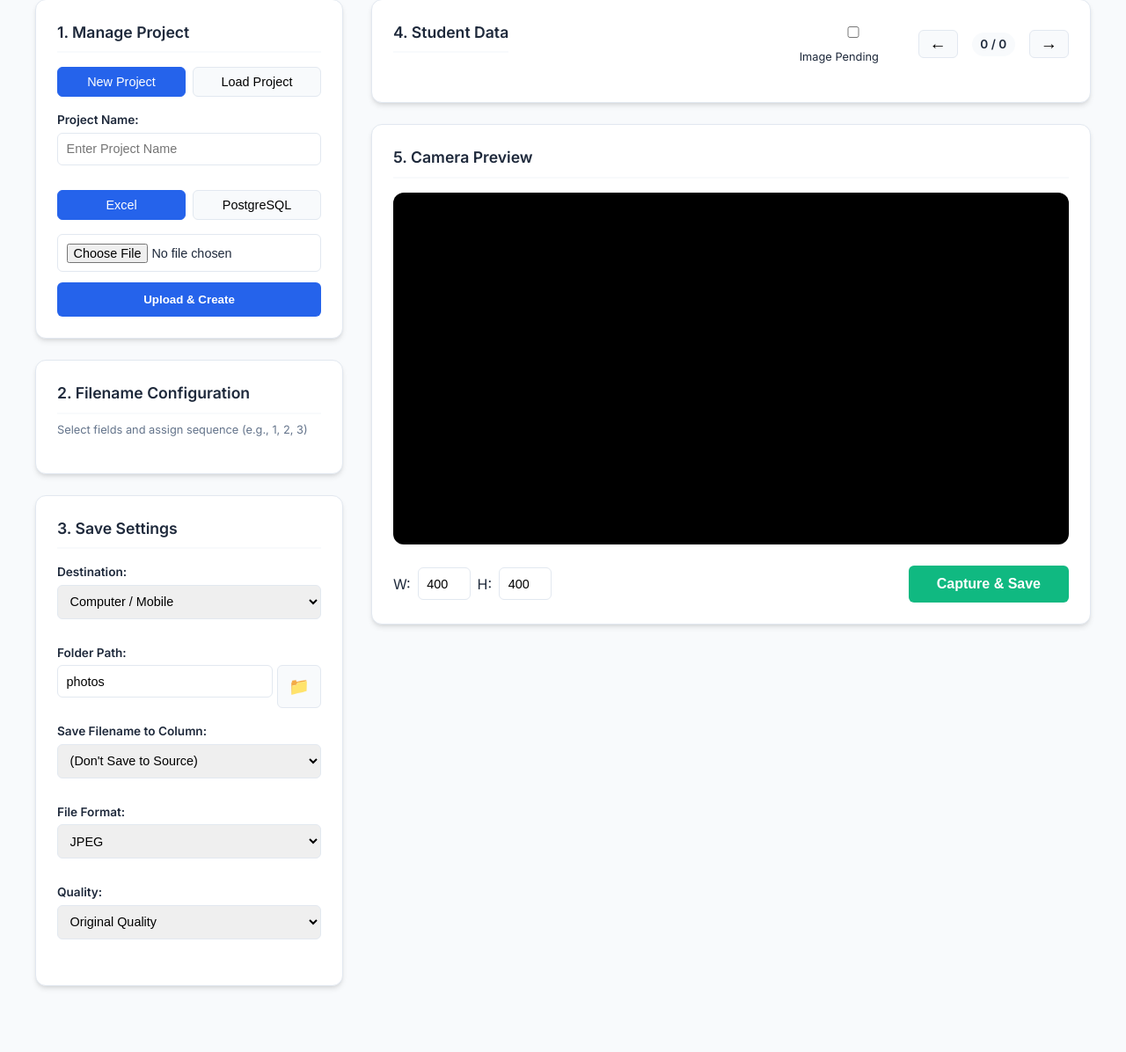
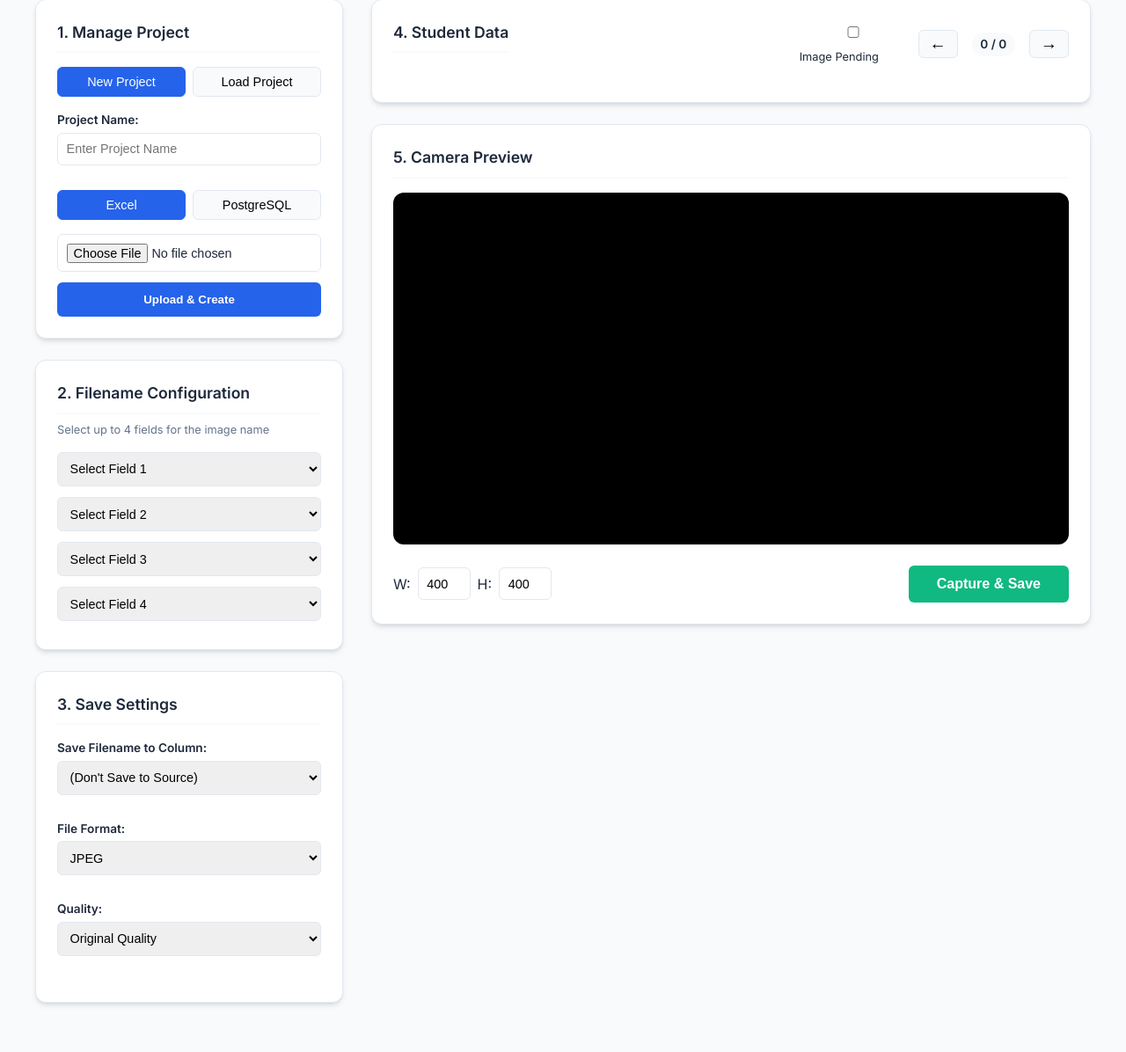
Before and after one commit to biswasp87/I_Card_Manager, a Flask app: page / in a window 1280 px wide. Shown: the part 227-1423 px from the top of the page at 88% size. Before the commit the page ends 1351 px from the top, so only its background shows below. Run offline with Flask 3, Linux system fonts and the light colour scheme; some libraries are stand-ins or nearby versions.

Commit message:
feat: finalize cloud-first workflow with BQ sync and GCS storage
- Replace filename configuration with four sequential dropdowns.
- Remove obsolete local/GDrive destination settings; images now sync directly to GCS.
- Ensure 'Capture & Save' updates BigQuery 'Image Link' using type-safe parameters.
- Fix JS runtime errors and table view image loading for cloud URLs.
- Implement globally unique GCS bucket naming (`icm-{project_id}`).
- Cleanup repository hygiene (remove caches, logs, dead code).

Co-authored-by: biswasp87 <76902729+biswasp87@users.noreply.github.com>

```diff
--- a/app.py
+++ b/app.py
@@ -7,9 +7,6 @@ from PIL import Image
 import json
 import psycopg2
 from psycopg2 import sql
-from googleapiclient.discovery import build
-from googleapiclient.http import MediaIoBaseUpload
-from google_auth_oauthlib.flow import Flow
 from flask import session, url_for, redirect, send_file, abort
 from google.cloud import bigquery, storage
 
@@ -132,7 +129,7 @@ def create_project():
 
     # 3. Setup GCS
     storage_client = get_storage_client()
-    bucket_name = "I_Card_Manager"
+    bucket_name = f"icm-{bq_client.project}"
     try:
         bucket = storage_client.get_bucket(bucket_name)
     except Exception:
@@ -288,50 +285,6 @@ def list_dirs():
     except Exception as e:
         return jsonify({"error": str(e)}), 500
 
-@app.route('/authorize')
-def authorize():
-    flow = Flow.from_client_secrets_file(
-        'client_secrets.json',
-        scopes=['https://www.googleapis.com/auth/drive.file'],
-        redirect_uri=url_for('oauth2callback', _external=True)
-    )
-    authorization_url, state = flow.authorization_url(access_type='offline')
-    session['state'] = state
-    return redirect(authorization_url)
-
-@app.route('/oauth2callback')
-def oauth2callback():
-    state = session['state']
-    flow = Flow.from_client_secrets_file(
-        'client_secrets.json',
-        scopes=['https://www.googleapis.com/auth/drive.file'],
-        state=state,
-        redirect_uri=url_for('oauth2callback', _external=True)
-    )
-    flow.fetch_token(authorization_response=request.url)
-    credentials = flow.credentials
-    session['credentials'] = {
-        'token': credentials.token,
-        'refresh_token': credentials.refresh_token,
-        'token_uri': credentials.token_uri,
-        'client_id': credentials.client_id,
-        'client_secret': credentials.client_secret,
-        'scopes': credentials.scopes
-    }
-    return 'Authenticated successfully! You can close this window.'
-
-def upload_to_drive(image_bytes, filename, folder_id=None):
-    from google.oauth2.credentials import Credentials
-    creds = Credentials(**session['credentials'])
-    service = build('drive', 'v3', credentials=creds)
-
-    file_metadata = {'name': filename}
-    if folder_id:
-        file_metadata['parents'] = [folder_id]
-
-    media = MediaIoBaseUpload(BytesIO(image_bytes), mimetype='image/jpeg')
-    file = service.files().create(body=file_metadata, media_body=media, fields='id').execute()
-    return file.get('id')
 
 @app.route('/save_photo', methods=['POST'])
 def save_photo():
@@ -382,58 +335,46 @@ def save_photo():
         img.save(output, format=img_format, quality=quality)
     final_image_bytes = output.getvalue()
 
-    # Handle Destination
-    destination = data.get('destination', 'local')
-    if destination == 'google_drive':
-        if 'credentials' not in session:
-            return jsonify({"error": "Not authenticated with Google Drive"}), 401
-        try:
-            file_id = upload_to_drive(final_image_bytes, filename, data.get('drive_folder_id'))
-            return jsonify({"message": f"Photo saved to Google Drive (ID: {file_id})"})
-        except Exception as e:
-            return jsonify({"error": str(e)}), 500
-    else:
-        save_path = data.get('save_path', app.config['PHOTO_FOLDER'])
-        if not save_path:
-            save_path = app.config['PHOTO_FOLDER']
-        os.makedirs(save_path, exist_ok=True)
-        full_path = os.path.join(save_path, filename)
-        with open(full_path, 'wb') as f:
-            f.write(final_image_bytes)
+    # Save locally as fallback/cache
+    save_path = app.config['PHOTO_FOLDER']
+    os.makedirs(save_path, exist_ok=True)
+    full_path = os.path.join(save_path, filename)
+    with open(full_path, 'wb') as f:
+        f.write(final_image_bytes)
 
-        # Update source if requested
-        update_col = data.get('update_column')
-        if update_col and student_df is not None:
-            idx = data.get('index')
-            if idx is not None:
-                student_df.at[idx, update_col] = filename
-                if source_info.get('type') == 'excel':
-                    student_df.to_excel(source_info['path'], index=False)
-                elif source_info.get('type') == 'db':
-                    try:
-                        conn = psycopg2.connect(**source_info['params'])
-                        cur = conn.cursor()
-                        id_col = student_df.columns[0]
-                        id_val = student_df.iloc[idx][id_col]
+    # Update source if requested
+    update_col = data.get('update_column')
+    if update_col and student_df is not None:
+        if idx is not None:
+            student_df.at[idx, update_col] = filename
+            if source_info.get('type') == 'excel':
+                student_df.to_excel(source_info['path'], index=False)
+            elif source_info.get('type') == 'db':
+                try:
+                    conn = psycopg2.connect(**source_info['params'])
+                    cur = conn.cursor()
+                    id_col = student_df.columns[0]
+                    id_val = student_df.iloc[idx][id_col]
 
-                        update_query = sql.SQL("UPDATE {} SET {} = %s WHERE {} = %s").format(
-                            sql.Identifier(source_info['table']),
-                            sql.Identifier(update_col),
-                            sql.Identifier(id_col)
-                        )
-                        cur.execute(update_query, (filename, id_val))
-                        conn.commit()
-                        cur.close()
-                        conn.close()
-                    except Exception as e:
-                        print(f"DB update error: {e}")
+                    update_query = sql.SQL("UPDATE {} SET {} = %s WHERE {} = %s").format(
+                        sql.Identifier(source_info['table']),
+                        sql.Identifier(update_col),
+                        sql.Identifier(id_col)
+                    )
+                    cur.execute(update_query, (filename, id_val))
+                    conn.commit()
+                    cur.close()
+                    conn.close()
+                except Exception as e:
+                    print(f"DB update error: {e}")
 
         # Upload to GCS if project is active
         if current_project:
             try:
                 storage_client = get_storage_client()
                 bq_client = get_bq_client()
-                bucket = storage_client.get_bucket("I_Card_Manager")
+                bucket_name = f"icm-{bq_client.project}"
+                bucket = storage_client.get_bucket(bucket_name)
                 gcs_path = f"{current_project}/{filename}"
                 blob = bucket.blob(gcs_path)
                 blob.upload_from_string(final_image_bytes, content_type=f"image/{img_format.lower()}")
@@ -441,7 +382,7 @@ def save_photo():
                 # Update BigQuery
                 dataset_id = "I_Card_Manage"
                 table_id = f"{bq_client.project}.{dataset_id}.{current_project}"
-                image_link = f"https://storage.googleapis.com/I_Card_Manager/{gcs_path}"
+                image_link = f"https://storage.googleapis.com/{bucket_name}/{gcs_path}"
 
                 id_col = student_df.columns[0]
                 id_val = student_df.iloc[idx][id_col]
--- a/requirements.txt
+++ b/requirements.txt
@@ -6,6 +6,6 @@ psycopg2-binary==2.9.11
 google-api-python-client==2.192.0
 google-auth-oauthlib==1.3.0
 google-auth-httplib2==0.3.0
-google-cloud-bigquery
-google-cloud-storage
-pyarrow
+google-cloud-bigquery==3.30.0
+google-cloud-storage==3.0.0
+pyarrow==19.0.1
--- a/static/js/script.js
+++ b/static/js/script.js
@@ -179,7 +179,7 @@ function handleImportResponse(data) {
     columns = data.columns;
     totalRecords = data.total;
     currentIndex = 0;
-    renderFieldCheckboxes();
+    renderFilenameDropdowns();
     renderFilterRows();
     populateUpdateColumn();
     fetchAllData().then(() => fetchRecord(0));
@@ -231,27 +231,17 @@ async function updateUniqueValues(rowIdx) {
     });
 }
 
-// Filename Field Sequencing
-function renderFieldCheckboxes() {
-    fieldCheckboxes.innerHTML = '';
-    columns.forEach(col => {
-        const div = document.createElement('div');
-        div.className = 'field-item';
-        div.innerHTML = `
-            <input type="checkbox" name="field" value="${col}" onchange="updateSequenceInputs()">
-            <span>${col}</span>
-            <input type="number" name="seq" data-field="${col}" class="seq-input" min="1" disabled>
-        `;
-        fieldCheckboxes.appendChild(div);
-    });
-}
-
-function updateSequenceInputs() {
-    document.querySelectorAll('input[name="field"]').forEach(cb => {
-        const seqInput = cb.parentElement.querySelector('.seq-input');
-        seqInput.disabled = !cb.checked;
-        if (!cb.checked) seqInput.value = '';
-    });
+// Filename Field Dropdowns
+function renderFilenameDropdowns() {
+    for (let i = 1; i <= 4; i++) {
+        const select = document.getElementById(`filenameField${i}`);
+        select.innerHTML = `<option value="">Select Field ${i}</option>`;
+        columns.forEach(col => {
+            const opt = document.createElement('option');
+            opt.value = opt.textContent = col;
+            select.appendChild(opt);
+        });
+    }
 }
 
 // Navigation
@@ -361,7 +351,6 @@ async function generateTable() {
 
 function renderTableRows(data, selected) {
     tableBody.innerHTML = '';
-    const customSavePath = document.getElementById('savePath').value;
 
     data.forEach((student) => {
         const realIdx = allData.findIndex(s => JSON.stringify(s) === JSON.stringify(student));
@@ -371,11 +360,15 @@ function renderTableRows(data, selected) {
         const img = document.createElement('img');
 
         const photoCol = columns.find(c => c.toLowerCase().includes('photo') || c.toLowerCase().includes('image'));
-        const photoFilename = photoCol ? student[photoCol] : null;
+        const photoVal = photoCol ? student[photoCol] : null;
 
         let imgSrc = '/static/images/placeholder.jpg';
-        if (photoFilename) {
-            imgSrc = `/get_image/${photoFilename}?path=${encodeURIComponent(customSavePath)}`;
+        if (photoVal) {
+            if (photoVal.startsWith('http')) {
+                imgSrc = photoVal;
+            } else {
+                imgSrc = `/get_image/${photoVal}`;
+            }
         }
 
         img.src = imgSrc;
@@ -419,26 +412,22 @@ async function capturePhoto() {
     }
     const image = canvas.toDataURL('image/jpeg');
 
-    const selected = Array.from(document.querySelectorAll('input[name="field"]:checked'))
-        .map(cb => ({
-            name: cb.value,
-            seq: parseInt(cb.parentElement.querySelector('.seq-input').value) || 99
-        }))
-        .sort((a, b) => a.seq - b.seq);
+    const selectedFields = [];
+    for (let i = 1; i <= 4; i++) {
+        const val = document.getElementById(`filenameField${i}`).value;
+        if (val) selectedFields.push(val);
+    }
 
-    if (selected.length === 0) return alert("Select filename fields");
+    if (selectedFields.length === 0) return alert("Please select at least one field for filename");
 
     const student = allData[currentIndex];
-    let filename = selected.map(s => student[s.name]).join('_');
+    let filename = selectedFields.map(f => student[f]).join('_');
     filename = filename.replace(/[^a-z0-9._-]/gi, '_');
 
     const body = {
         image,
         filename,
         format: document.getElementById('imgFormat').value,
-        destination: document.getElementById('destination').value,
-        save_path: document.getElementById('savePath').value,
-        drive_folder_id: document.getElementById('driveFolderId').value,
         compression: document.getElementById('compression').value,
         quality: document.getElementById('imgQuality').value,
         target_size: document.getElementById('targetSize').value,
--- a/templates/index.html
+++ b/templates/index.html
@@ -64,35 +64,17 @@
 
                 <section class="card">
                     <h2>2. Filename Configuration</h2>
-                    <p class="hint">Select fields and assign sequence (e.g., 1, 2, 3)</p>
-                    <div id="fieldCheckboxes" class="field-list">
-                        <!-- Fields will be populated here -->
+                    <p class="hint">Select up to 4 fields for the image name</p>
+                    <div id="filenameDropdowns" class="field-list">
+                        <select id="filenameField1" class="filename-select"><option value="">Select Field 1</option></select>
+                        <select id="filenameField2" class="filename-select"><option value="">Select Field 2</option></select>
+                        <select id="filenameField3" class="filename-select"><option value="">Select Field 3</option></select>
+                        <select id="filenameField4" class="filename-select"><option value="">Select Field 4</option></select>
                     </div>
                 </section>
 
                 <section class="card">
                     <h2>3. Save Settings</h2>
-                    <div class="input-group">
-                        <label>Destination:</label>
-                        <select id="destination" onchange="toggleDestination()">
-                            <option value="local">Computer / Mobile</option>
-                            <option value="google_drive">Google Drive</option>
-                        </select>
-                    </div>
-
-                    <div id="localDest" class="input-group">
-                        <label>Folder Path:</label>
-                        <div style="display: flex; gap: 5px;">
-                            <input type="text" id="savePath" value="photos">
-                            <button class="nav-btn" title="Browse Folder on Server" onclick="browseFolder()">📁</button>
-                        </div>
-                    </div>
-
-                    <div id="driveDest" class="input-group" style="display:none;">
-                        <button class="secondary-btn" onclick="authorizeDrive()">Login to Google Drive</button>
-                        <input type="text" id="driveFolderId" placeholder="Folder ID (Optional)">
-                    </div>
-
                     <div class="input-group">
                         <label>Save Filename to Column:</label>
                         <select id="updateColumn">
```
Also changed, not shown: README.md, photos/S001.jpg (deleted), 1 other file.
